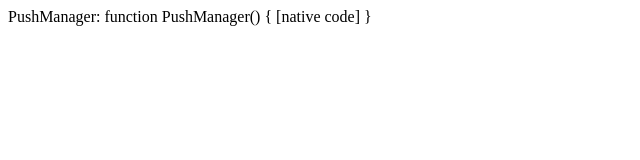
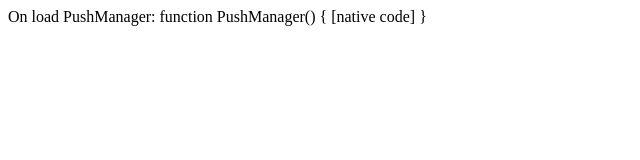
Before and after one commit to Amareis/pushmanager-test, a plain HTML site: page index.html in a window 1280 px wide. Shown: the whole page, without its empty margins (0-640 px from the left). Drawn offline with Linux system fonts and the light colour scheme.

Commit message:
Added onload log

```diff
--- a/index.html
+++ b/index.html
@@ -2,6 +2,7 @@
 <head>
 	<script type="text/javascript">
 		document.write("PushManager: " + window.PushManager)
+		window.onload = function () { document.write("On load PushManager: " + window.PushManager) }
 	</script>
 </head>
 <body>
```
